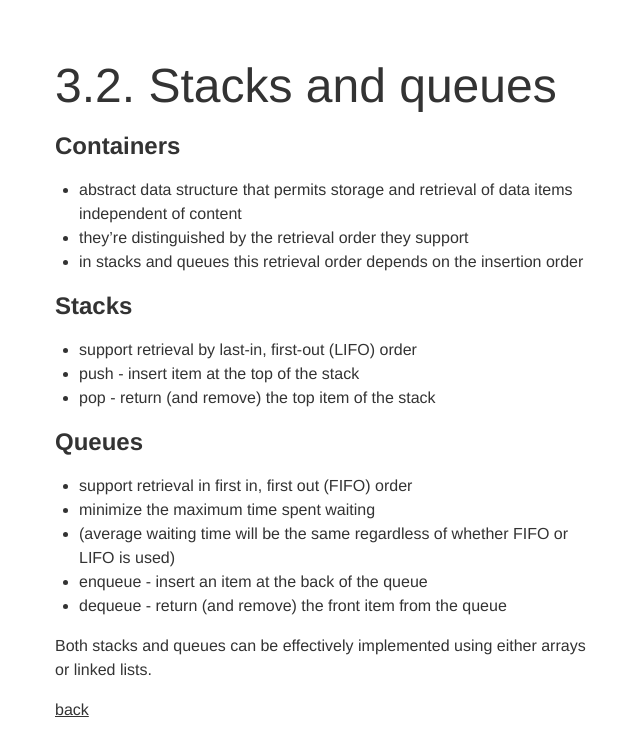
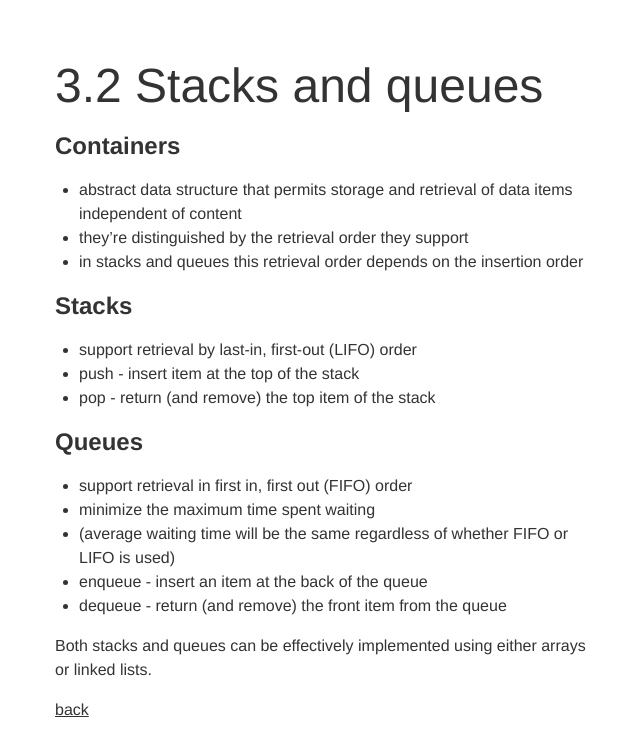
Before and after one commit to csabapalfi/algorithm-design-manual, a Jekyll site: the page built from _posts/2013-02-21-3.2-stacks_and_queues.md, in a window 1280 px wide. Shown: the top 756 px of the page, without its empty margins (105-745 px from the left). Built offline with Jekyll 4.4.1, drawn with Linux system fonts in a browser that asks for light colours.

Commit message:
fixed typo

```diff
--- a/_posts/2013-02-21-3.2-stacks_and_queues.md
+++ b/_posts/2013-02-21-3.2-stacks_and_queues.md
@@ -1,6 +1,6 @@
 ---
 layout: post
-title: 3.2. Stacks and queues
+title: 3.2 Stacks and queues
 ---
 
 ## Containers
```
